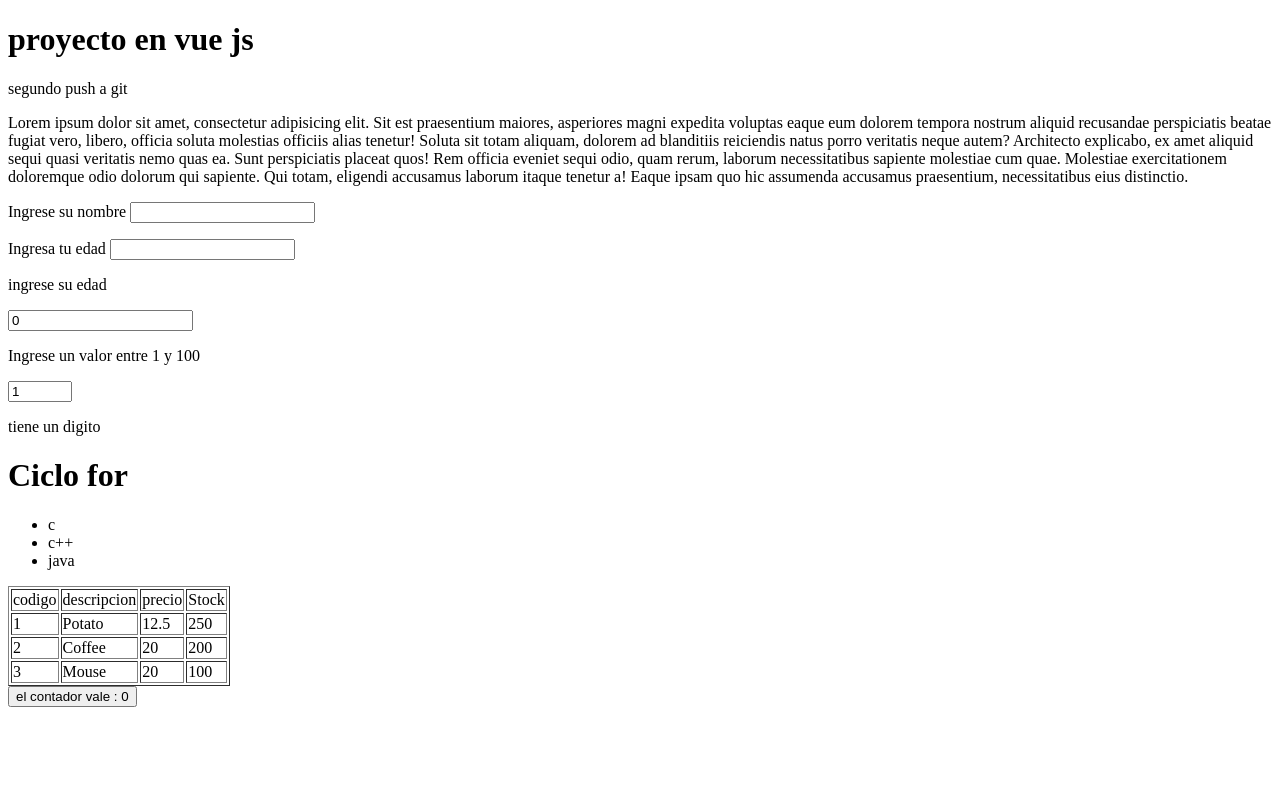
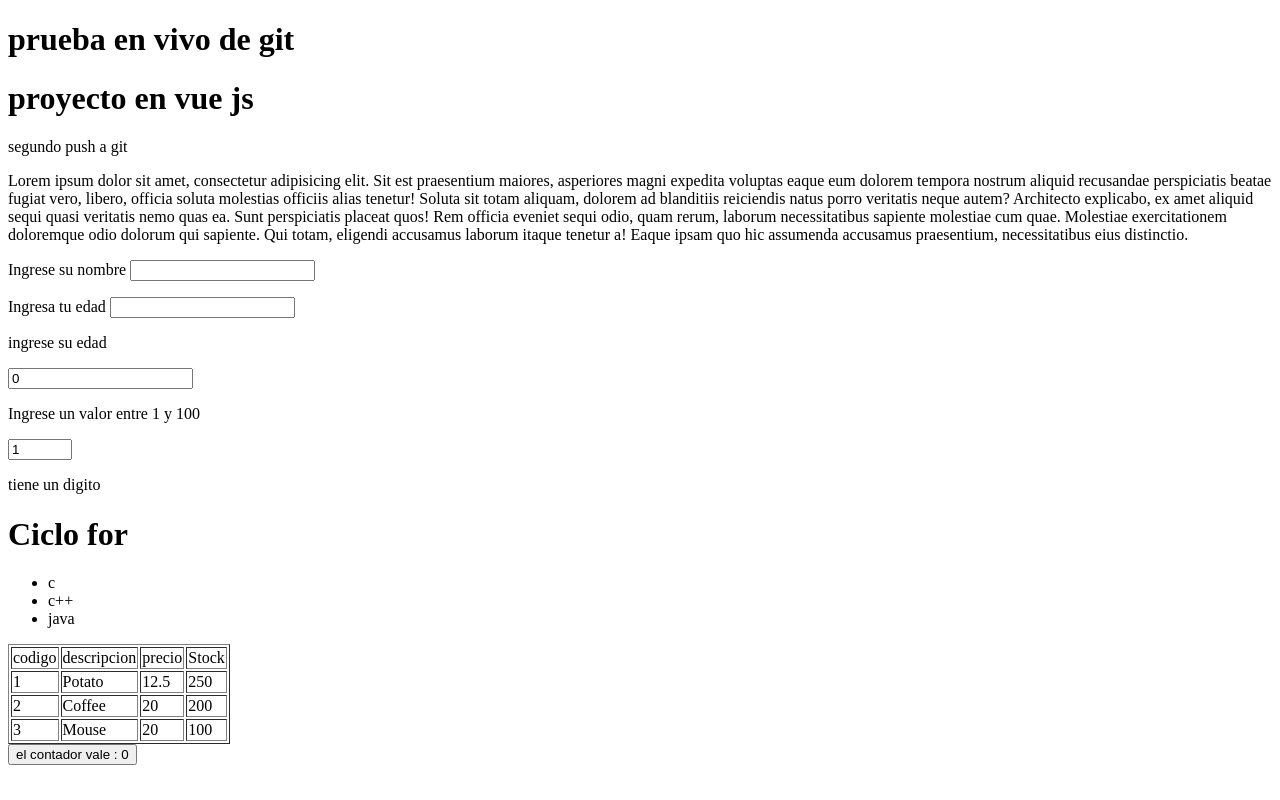
Before and after one commit to Drupie/vueJSPractice, a plain HTML site: page index.html in a window 1280 px wide. Drawn offline with nearby package versions, Linux system fonts and the light colour scheme.

Commit message:
prueba cuato

```diff
--- a/index.html
+++ b/index.html
@@ -8,6 +8,7 @@
 
 </head>
 <body>
+    <h1>prueba en vivo de git</h1>
     <h1>proyecto en vue js</h1>
     <p>segundo push a git</p>
     <p>Lorem ipsum dolor sit amet, consectetur adipisicing elit. Sit est praesentium maiores, asperiores magni expedita voluptas eaque eum dolorem tempora nostrum aliquid recusandae perspiciatis beatae fugiat vero, libero, officia soluta molestias officiis alias tenetur! Soluta sit totam aliquam, dolorem ad blanditiis reiciendis natus porro veritatis neque autem? Architecto explicabo, ex amet aliquid sequi quasi veritatis nemo quas ea. Sunt perspiciatis placeat quos! Rem officia eveniet sequi odio, quam rerum, laborum necessitatibus sapiente molestiae cum quae. Molestiae exercitationem doloremque odio dolorum qui sapiente. Qui totam, eligendi accusamus laborum itaque tenetur a! Eaque ipsam quo hic assumenda accusamus praesentium, necessitatibus eius distinctio.</p>
```
